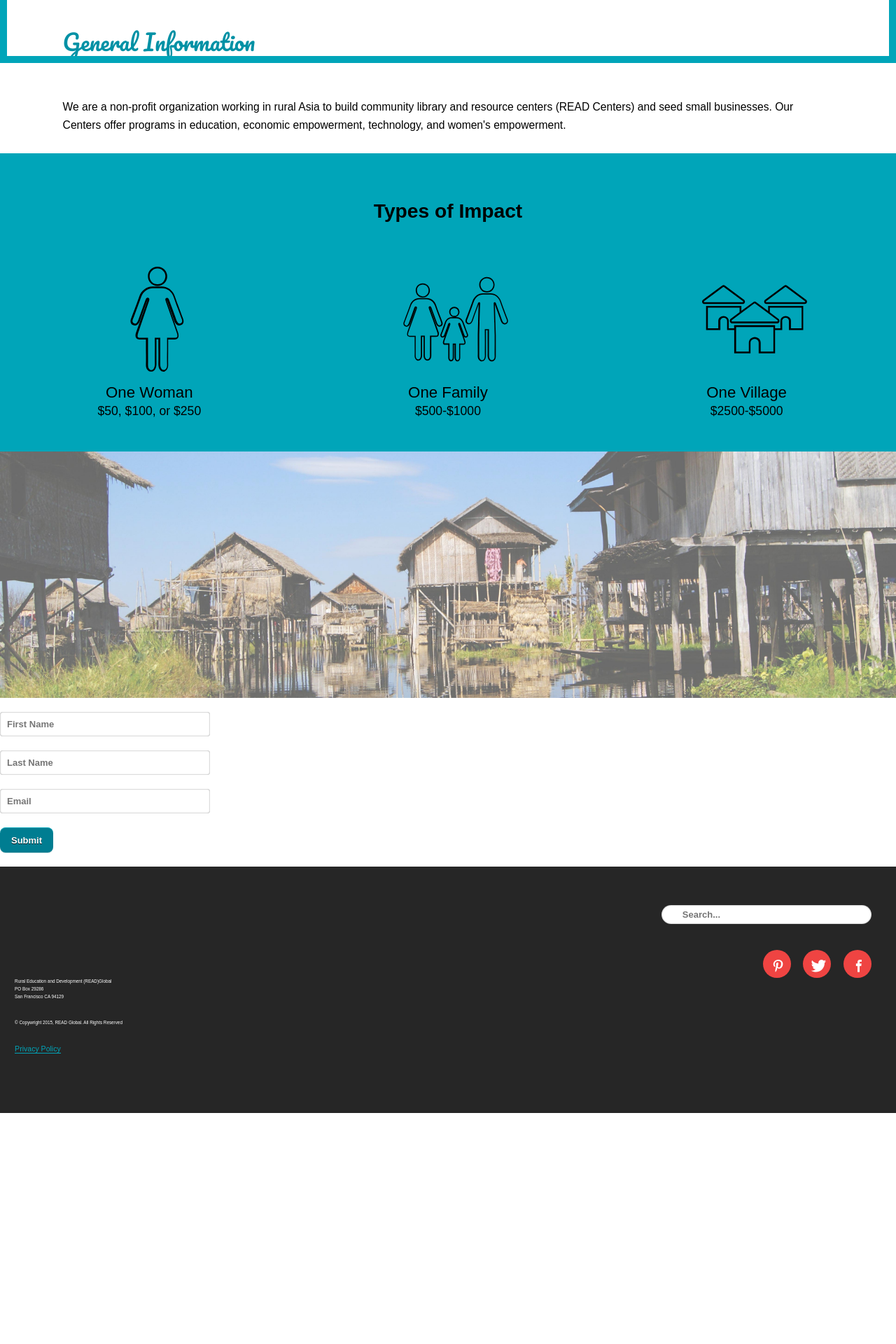
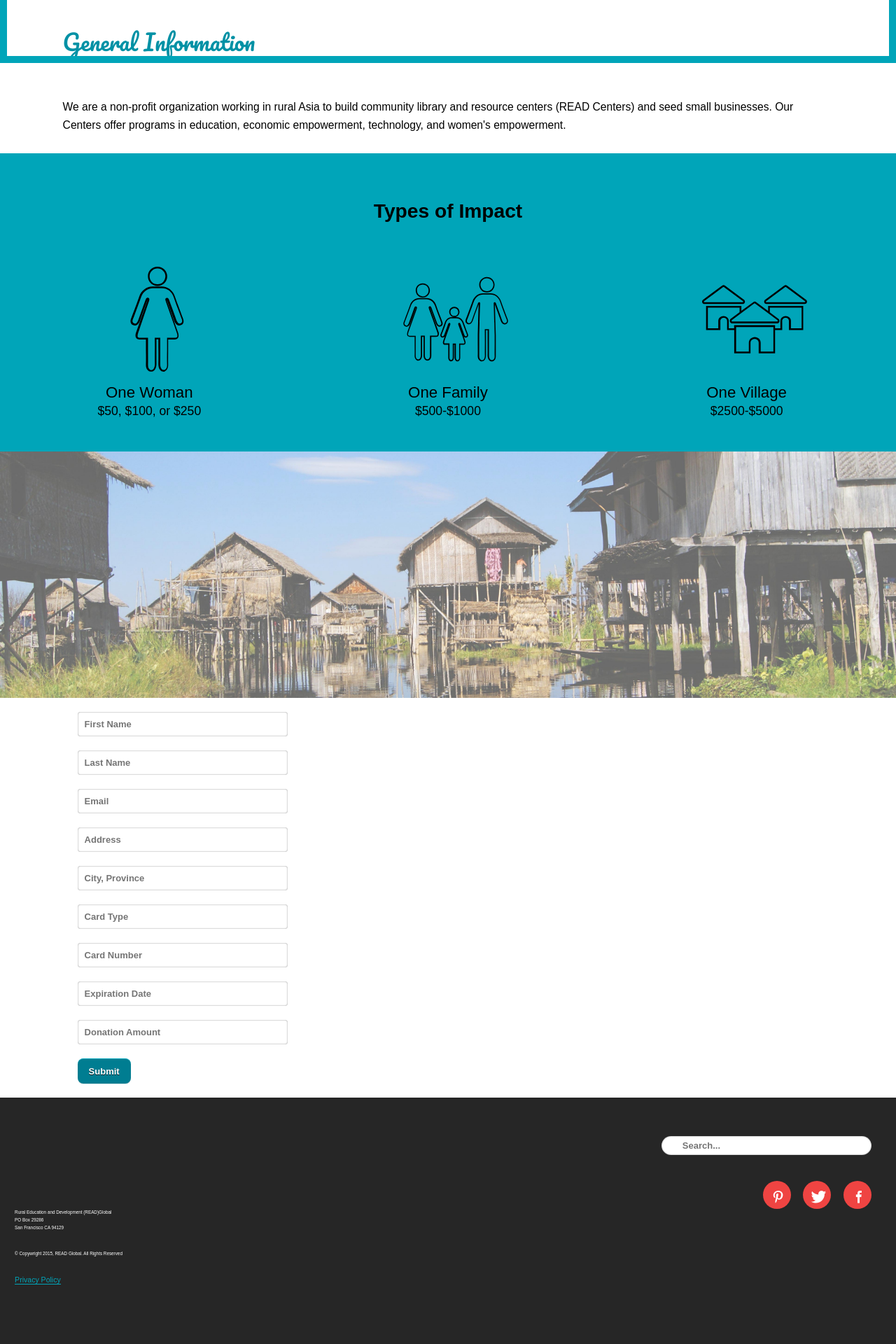
Before and after one commit to trac0040/non-for-profit, a Jekyll site: the page built from donate.html, in a window 1280 px wide. Shown: the part 810-2730 px from the top of the page at 70% size. Built offline with Jekyll 4.4.1, drawn with Linux system fonts in a browser that asks for light colours; nearby versions of some CDN libraries; Markdown is read by kramdown in place of the engine named in the settings; before the commit the page ends 2400 px from its top, so only the background shows below that.

Commit message:
feat(scss, html): add style to donate form
add style to donate form

```diff
--- a/css/style.css
+++ b/css/style.css
@@ -3033,27 +3033,17 @@ body.noscript .slide-menu {
 /* line 878, /Users/shelleybabij/Documents/Web/semester 5/non-for-profit/scss/components/main */
 .donate-form {
   float: left;
+  margin-left: 7%;
   position: relative;
   z-index: 100; }
 
-/* line 884, /Users/shelleybabij/Documents/Web/semester 5/non-for-profit/scss/components/main */
+/* line 885, /Users/shelleybabij/Documents/Web/semester 5/non-for-profit/scss/components/main */
 input:focus {
-  box-shadow: 0 0 3000px 3000px rgba(151, 125, 48, 0.3);
+  box-shadow: 0 0 3000px 3000px rgba(0, 165, 185, 0.3);
   position: relative;
   z-index: 99999; }
 
-/*
-body {
-  background: #EFEFEF;
-  font-weight: bold;
-  font-family: "Lucida Grande", sans-serif;
-  padding: 20px;
-  color: #333;
-  font-size: 12px;
-  letter-spacing: -1px;
-}
-*/
-/* line 902, /Users/shelleybabij/Documents/Web/semester 5/non-for-profit/scss/components/main */
+/* line 892, /Users/shelleybabij/Documents/Web/semester 5/non-for-profit/scss/components/main */
 input {
   font-size: 21px;
   font-weight: bold;
@@ -3067,7 +3057,7 @@ input {
   border-radius: 4px;
   box-shadow: inset 0 0 2px rgba(0, 0, 0, 0.5); }
 
-/* line 916, /Users/shelleybabij/Documents/Web/semester 5/non-for-profit/scss/components/main */
+/* line 906, /Users/shelleybabij/Documents/Web/semester 5/non-for-profit/scss/components/main */
 .button {
   border-top: 1px solid #00A5B9;
   background: #007d91;
@@ -3081,7 +3071,7 @@ input {
   vertical-align: middle;
   width: auto; }
 
-/* line 938, /Users/shelleybabij/Documents/Web/semester 5/non-for-profit/scss/components/main */
+/* line 928, /Users/shelleybabij/Documents/Web/semester 5/non-for-profit/scss/components/main */
 .button:hover {
   border-top-color: #EF4442;
   background: #ffffff;
@@ -3089,7 +3079,7 @@ input {
   text-shadow: none;
   cursor: pointer; }
 
-/* line 945, /Users/shelleybabij/Documents/Web/semester 5/non-for-profit/scss/components/main */
+/* line 935, /Users/shelleybabij/Documents/Web/semester 5/non-for-profit/scss/components/main */
 .button:active {
   border-top-color: #ffffff;
   background: #ffffff; }
--- a/donate.html
+++ b/donate.html
@@ -66,6 +66,12 @@ title: Donate · READ Global
 				  <input type="text" placeholder="First Name" />
 				  <input type="text" placeholder="Last Name" />
 				  <input type="text" placeholder="Email"/>
+				  <input type="text" placeholder="Address" />
+				  <input type="text" placeholder="City, Province" />
+				  <input type="text" placeholder="Card Type" />
+				  <input type="text" placeholder="Card Number" />
+				  <input type="text" placeholder="Expiration Date" />
+				  <input type="text" placeholder="Donation Amount" />
 				  <input type="submit" class="button" />
 				</form>
 			</div>
```
Also changed, not shown: scss/components/_main.scss (+7 -17 lines).
